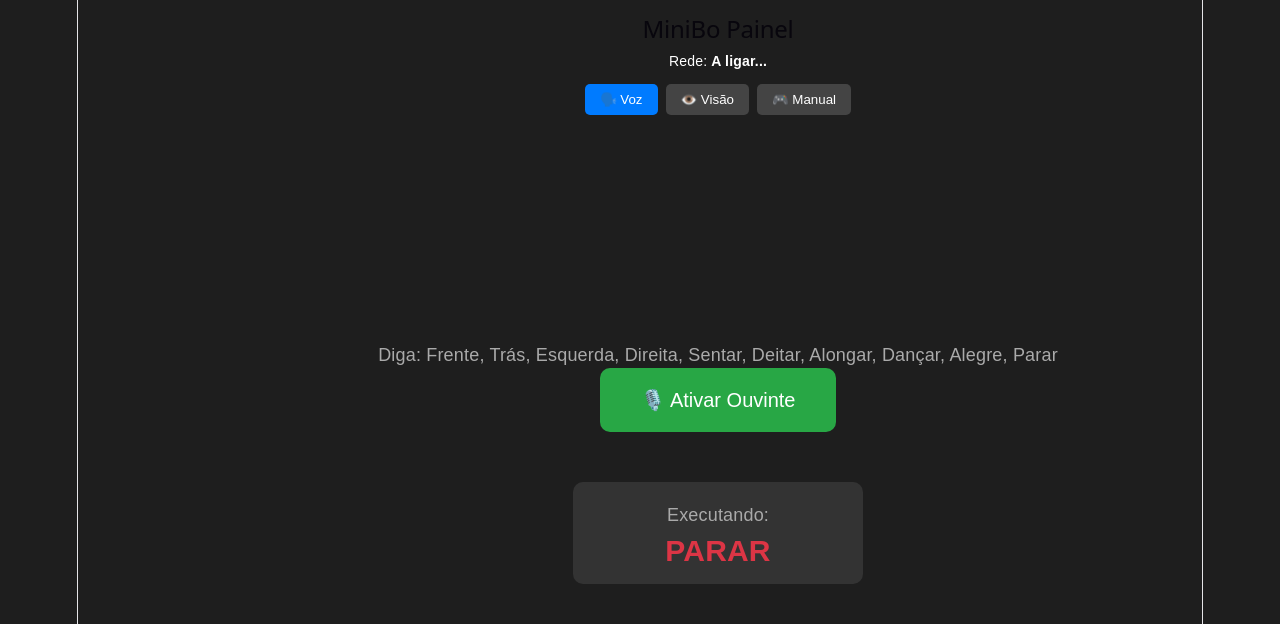
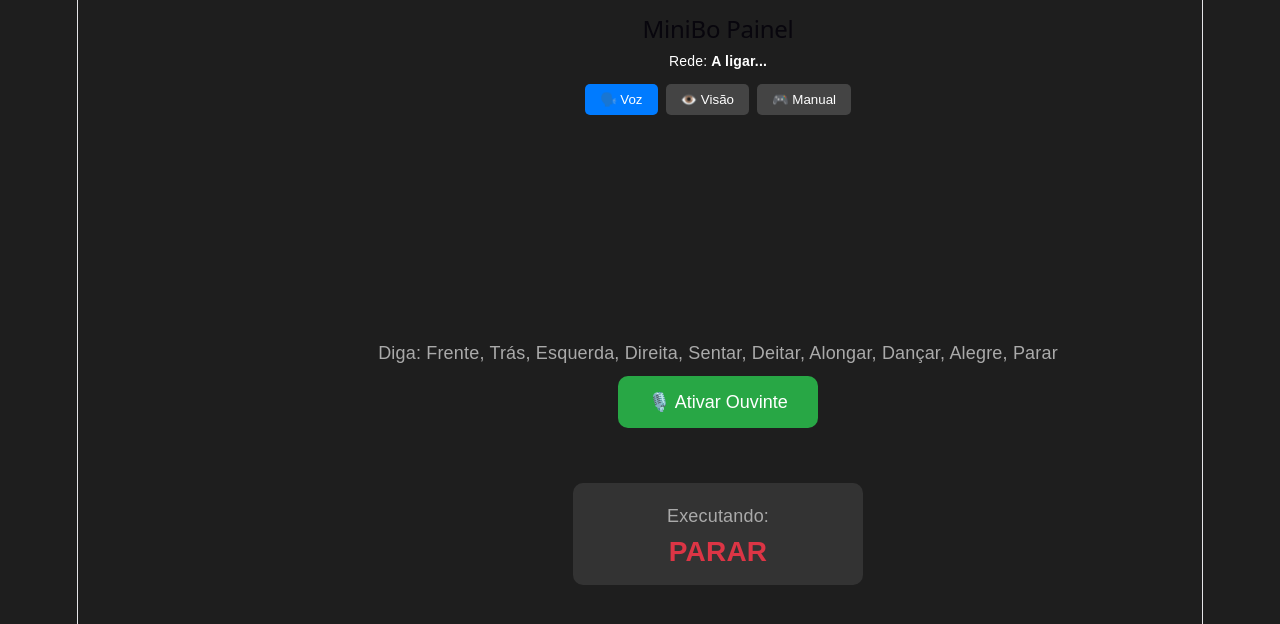
Before and after one commit to arturocunha/MiniBo, a React (Vite) app in the folder site-robo/: page / in a window 1280 px wide. Shown: the top 624 px of the page. Built offline with nearby package versions, Linux system fonts and the light colour scheme; no server answers.

Commit message:
tentativa 21

```diff
--- a/site-robo/src/App.tsx
+++ b/site-robo/src/App.tsx
@@ -33,12 +33,14 @@ function App() {
 
   const ws = useRef<WebSocket | null>(null);
 
-  // Trava a rolagem da tela globalmente
+  // Trava a rolagem da tela globalmente direto no body
   useEffect(() => {
     document.body.style.margin = "0";
     document.body.style.padding = "0";
     document.body.style.overflow = "hidden";
     document.body.style.backgroundColor = "#1e1e1e";
+    document.body.style.height = "100vh";
+    document.body.style.width = "100vw";
   }, []);
 
   // =========================================================================
@@ -74,13 +76,10 @@ function App() {
     };
   }, []);
 
-  // ENVIO INTELIGENTE (SEM FILA / SEM BUFFER BLOAT)
   const enviarComando = (novoComando: string) => {
     if (novoComando !== comandoRoboRef.current) {
       const agora = Date.now();
 
-      // Se não for "PARAR", espera pelo menos 1.5s entre comandos
-      // para dar tempo do robô fazer a animação e não enfileirar ações.
       if (novoComando !== "PARAR" && agora - ultimoEnvioRef.current < 1500) {
         return;
       }
@@ -145,7 +144,7 @@ function App() {
   };
 
   // =========================================================================
-  // 3. VISÃO COMPUTACIONAL (NOVA LÓGICA POR DISTÂNCIA E CONTAGEM)
+  // 3. VISÃO COMPUTACIONAL (LÓGICA GEOMÉTRICA DE GESTOS)
   // =========================================================================
   const getDist = (p1: any, p2: any) => Math.hypot(p1.x - p2.x, p1.y - p2.y);
 
@@ -175,26 +174,20 @@ function App() {
 
       const wrist = landmarks[0];
 
-      // Verifica se o dedo está esticado comparando a distância da ponta até o pulso
-      // com a distância da articulação do meio até o pulso. Funciona em qualquer ângulo!
       const isIndexUp  = getDist(wrist, landmarks[8])  > getDist(wrist, landmarks[6]) * 1.1;
       const isMiddleUp = getDist(wrist, landmarks[12]) > getDist(wrist, landmarks[10]) * 1.1;
       const isRingUp   = getDist(wrist, landmarks[16]) > getDist(wrist, landmarks[14]) * 1.1;
       const isPinkyUp  = getDist(wrist, landmarks[20]) > getDist(wrist, landmarks[18]) * 1.1;
 
-      // Polegar para fora? (Compara a base do mindinho)
       const isThumbOut = getDist(landmarks[4], landmarks[17]) > getDist(landmarks[2], landmarks[17]);
 
-      // Distâncias Especiais
       const distThumbIndex = getDist(landmarks[4], landmarks[8]);
-      const isOkSign = distThumbIndex < 0.05 && isMiddleUp && isRingUp && isPinkyUp; // Dedão e Ind. colados
+      const isOkSign = distThumbIndex < 0.05 && isMiddleUp && isRingUp && isPinkyUp;
 
-      // Star Trek (Buraco entre dedo médio e anelar)
       const distMiddleRing = getDist(landmarks[12], landmarks[16]);
       const distIndexMiddle = getDist(landmarks[8], landmarks[12]);
       const isStarTrek = isIndexUp && isMiddleUp && isRingUp && isPinkyUp && (distMiddleRing > distIndexMiddle * 1.8);
 
-      // --- MAPEAMENTO EXATO DOS SINAIS ---
       if (isOkSign) {
         detectadoComando = "ALONGAR"; detectadoNome = "👌 OK (Alongar)";
       }
@@ -226,12 +219,10 @@ function App() {
         detectadoComando = "FRENTE"; detectadoNome = "🖐️ Mão Aberta (Frente)";
       }
       else {
-        // Ignora transições bizarras da mão e mantem parado/aguardando
         detectadoComando = "PARAR"; detectadoNome = "⏳ Lendo Mão...";
       }
     }
 
-    // DEBOUNCE (15 frames = A mão precisa estar parada na mesma pose por ~0.5s)
     if (detectadoComando === filtroGestoRef.current.comando) {
       filtroGestoRef.current.contagem++;
     } else {
@@ -294,12 +285,12 @@ function App() {
   }, [abaAtiva]);
 
   // =========================================================================
-  // INTERFACE - RESPONSIVA, FLEXBOX E SEM ROLAGEM
+  // INTERFACE 100% BLINDADA CONTRA SCROLL (100vh rígido)
   // =========================================================================
   return (
-    <div style={{ display: 'flex', flexDirection: 'column', height: '100vh', width: '100vw', color: 'white', fontFamily: 'Arial' }}>
+    <div style={{ display: 'flex', flexDirection: 'column', height: '100vh', width: '100vw', overflow: 'hidden', color: 'white', fontFamily: 'Arial' }}>
 
-      {/* HEADER FIXO */}
+      {/* HEADER FIXO NO TOPO */}
       <div style={{ padding: '10px 20px', textAlign: 'center', flexShrink: 0 }}>
         <h2 style={{ margin: '5px 0' }}>MiniBo Painel</h2>
         <p style={{ margin: '0 0 10px 0', fontSize: '14px' }}>Rede: <strong>{statusWs}</strong></p>
@@ -311,41 +302,39 @@ function App() {
         </div>
       </div>
 
-      {/* ÁREA DE CONTEÚDO (Ocupa o resto da tela, não rola) */}
-      <div style={{ flex: 1, display: 'flex', flexDirection: 'column', position: 'relative', overflow: 'hidden' }}>
+      {/* ÁREA DE CONTEÚDO (Usa minHeight: 0 para nunca estourar o limite da tela) */}
+      <div style={{ flex: 1, display: 'flex', flexDirection: 'column', position: 'relative', minHeight: 0, overflow: 'hidden' }}>
 
         {/* ================= ABA VOZ ================= */}
         {abaAtiva === 'voz' && (
-          <div style={{ flex: 1, display: 'flex', flexDirection: 'column', alignItems: 'center', justifyContent: 'center', padding: '20px' }}>
-            <p style={{ color: '#aaa', textAlign: 'center' }}>Diga: Frente, Trás, Esquerda, Direita, Sentar, Deitar, Alongar, Dançar, Alegre, Parar</p>
-            <button onClick={alternarMicrofone} style={{ padding: '20px 40px', fontSize: '20px', color: 'white', border: 'none', borderRadius: '10px', cursor: 'pointer', backgroundColor: ouvindoVoz ? '#dc3545' : '#28a745', marginBottom: '20px' }}>
+          <div style={{ flex: 1, display: 'flex', flexDirection: 'column', alignItems: 'center', justifyContent: 'center', padding: '20px', minHeight: 0, overflowY: 'auto' }}>
+            <p style={{ color: '#aaa', textAlign: 'center', margin: '0 0 10px 0' }}>Diga: Frente, Trás, Esquerda, Direita, Sentar, Deitar, Alongar, Dançar, Alegre, Parar</p>
+            <button onClick={alternarMicrofone} style={{ padding: '15px 30px', fontSize: '18px', color: 'white', border: 'none', borderRadius: '10px', cursor: 'pointer', backgroundColor: ouvindoVoz ? '#dc3545' : '#28a745', marginBottom: '15px' }}>
               {ouvindoVoz ? '🛑 Parar Ouvinte' : '🎙️ Ativar Ouvinte'}
             </button>
-            <p style={{ color: '#ffc107', fontStyle: 'italic', height: '30px' }}>{ouvindoVoz ? `"${fraseOuvida}"` : ''}</p>
+            <p style={{ color: '#ffc107', fontStyle: 'italic', height: '25px', margin: '0 0 15px 0' }}>{ouvindoVoz ? `"${fraseOuvida}"` : ''}</p>
             <div style={{ padding: '20px', backgroundColor: '#333', borderRadius: '10px', minWidth: '250px', textAlign: 'center' }}>
               <p style={{ margin: 0, color: '#aaa' }}>Executando:</p>
-              <p style={{ margin: '10px 0 0 0', fontSize: '30px', fontWeight: 'bold', color: comandoAtualVoz === 'PARAR' ? '#dc3545' : '#17a2b8' }}>{comandoAtualVoz}</p>
+              <p style={{ margin: '10px 0 0 0', fontSize: '28px', fontWeight: 'bold', color: comandoAtualVoz === 'PARAR' ? '#dc3545' : '#17a2b8' }}>{comandoAtualVoz}</p>
             </div>
           </div>
         )}
 
         {/* ================= ABA VISÃO ================= */}
         {abaAtiva === 'visao' && (
-          <div style={{ flex: 1, display: 'flex', flexDirection: 'column' }}>
+          <div style={{ flex: 1, display: 'flex', flexDirection: 'column', minHeight: 0 }}>
 
-            {/* Controles da Visão */}
             <div style={{ padding: '10px', textAlign: 'center', flexShrink: 0 }}>
               <button onClick={cameraLigada ? desligarVision : iniciarVision} style={{ padding: '10px 20px', fontSize: '14px', backgroundColor: cameraLigada ? '#dc3545' : '#28a745', color: 'white', border: 'none', borderRadius: '8px', cursor: 'pointer' }}>
-                {cameraLigada ? '❌ Desligar Câmera' : '🤖 Ligar Câmera'}
+                {cameraLigada ? '❌ Desligar Câmera' : '🤖 Ligar Câmera IA'}
               </button>
             </div>
 
-            {/* Container do Vídeo (Preenche o resto da tela, ajusta aspect-ratio) */}
-            <div style={{ flex: 1, position: 'relative', backgroundColor: '#000' }}>
-              <video ref={videoRef} playsInline muted style={{ width: '100%', height: '100%', objectFit: 'contain', transform: 'scaleX(-1)' }} />
-              <canvas ref={canvasRef} style={{ width: '100%', height: '100%', objectFit: 'contain', position: 'absolute', top: 0, left: 0, transform: 'scaleX(-1)' }} />
+            {/* O Container de Vídeo agora é forçado a ficar dentro do espaço disponível */}
+            <div style={{ flex: 1, position: 'relative', backgroundColor: '#000', minHeight: 0, overflow: 'hidden' }}>
+              <video ref={videoRef} playsInline muted style={{ position: 'absolute', top: 0, left: 0, width: '100%', height: '100%', objectFit: 'contain', transform: 'scaleX(-1)' }} />
+              <canvas ref={canvasRef} style={{ position: 'absolute', top: 0, left: 0, width: '100%', height: '100%', objectFit: 'contain', transform: 'scaleX(-1)' }} />
 
-              {/* LEGENDA FLUTUANTE (No topo esquerdo, não empurra nada) */}
               {cameraLigada && (
                 <div style={{ position: 'absolute', top: '15px', left: '15px', backgroundColor: 'rgba(0,0,0,0.7)', padding: '10px 15px', borderRadius: '8px', zIndex: 20 }}>
                   <p style={{ margin: 0, fontSize: '12px', color: '#aaa' }}>Gesto:</p>
@@ -360,8 +349,8 @@ function App() {
 
         {/* ================= ABA MANUAL ================= */}
         {abaAtiva === 'manual' && (
-           <div style={{ flex: 1, display: 'flex', alignItems: 'center', justifyContent: 'center' }}>
-             <p style={{ color: '#ffcc00' }}>⚠️ Desativado enquanto focamos na IA.</p>
+           <div style={{ flex: 1, display: 'flex', alignItems: 'center', justifyContent: 'center', minHeight: 0 }}>
+             <p style={{ color: '#ffcc00' }}>⚠️ Desativado temporariamente.</p>
            </div>
         )}
 
```
